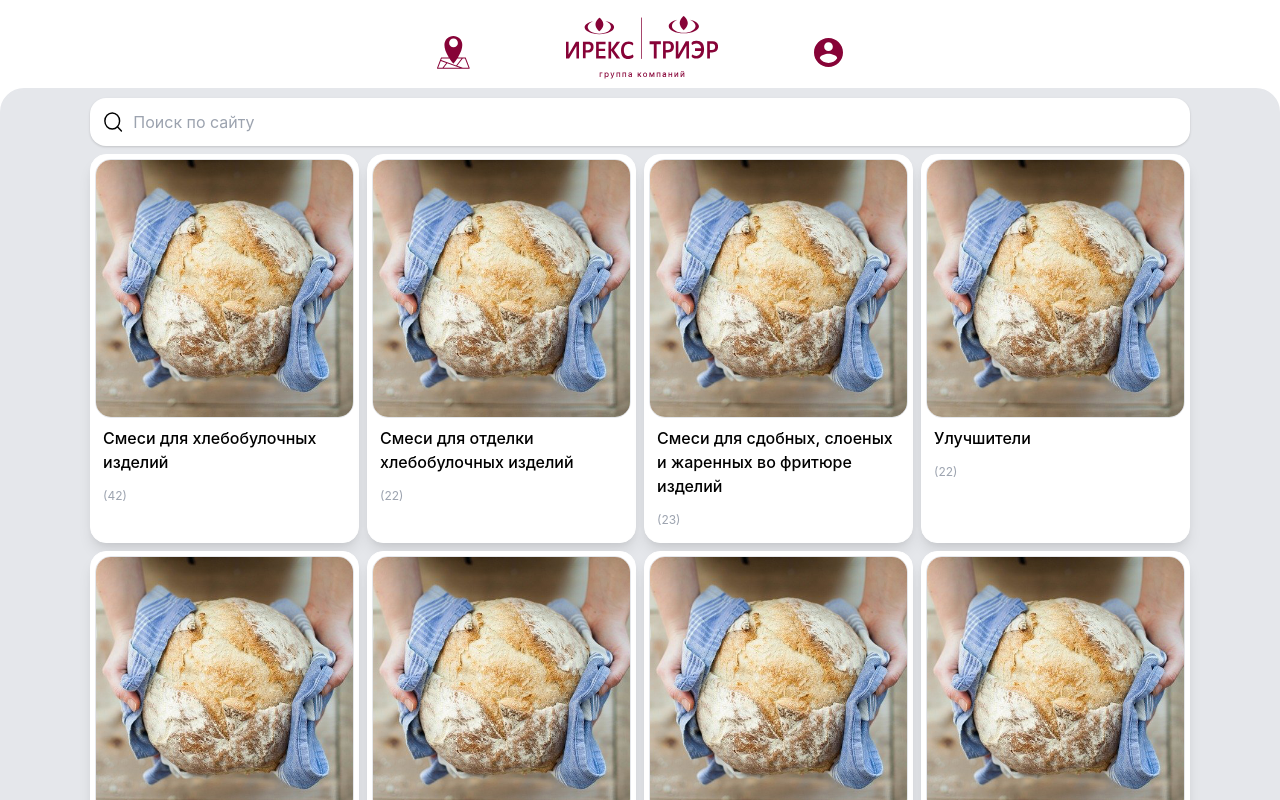
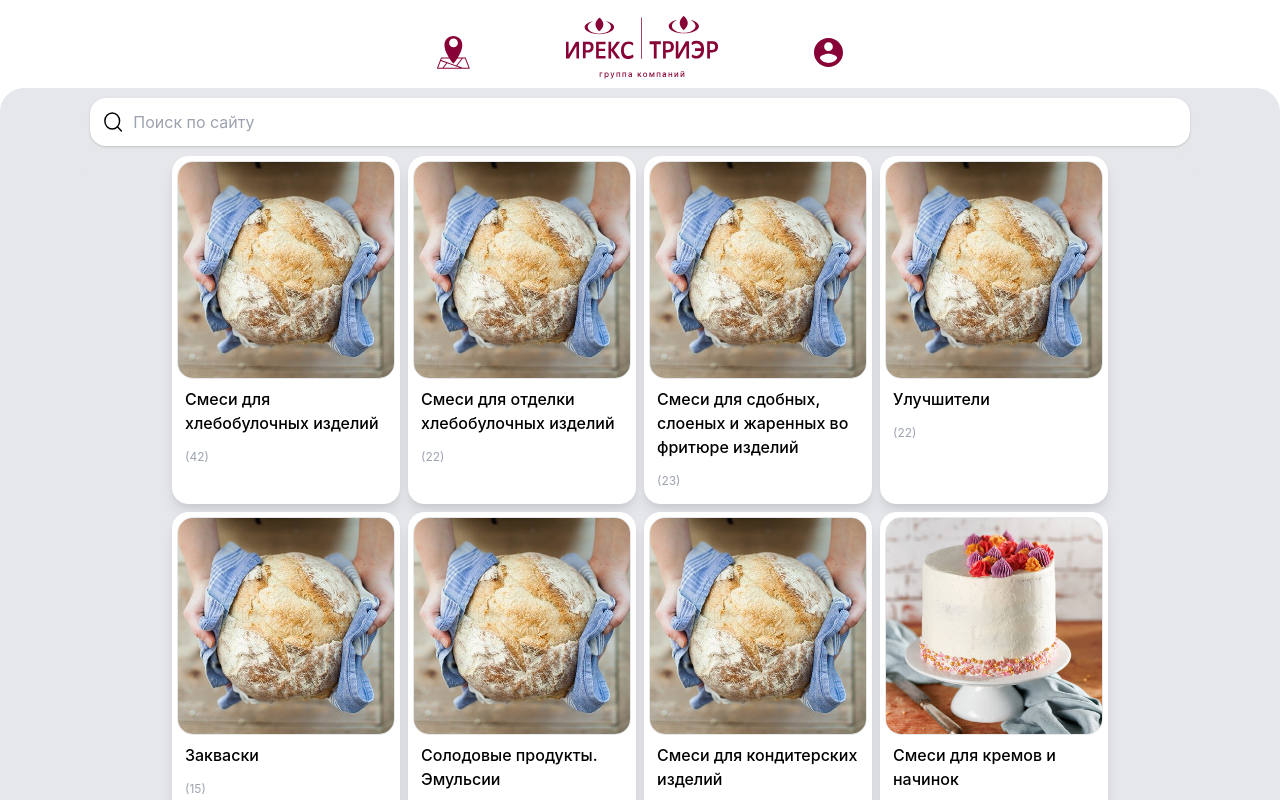
Before and after one commit to Olga-Lukina/Ireksinfoseite_frontend, a Vue app: page / in a window 1280 px wide. Shown: the top 800 px of the page. Built offline with nearby package versions, Linux system fonts and the light colour scheme.

Commit message:
productGrid

```diff
--- a/src/components/CategoryGrid.vue
+++ b/src/components/CategoryGrid.vue
@@ -1,35 +1,39 @@
 <template>
   <div class="bg-gray-200 border-2 border-gray-200 rounded-t-3xl">
     <div class="container">
-     <!--seach-->
-    <div class="flex p-2 m-2 mr-2 bg-white shadow rounded-2xl ">
-            <span class="flex items-center justify-end w-auto p-1 text-gray-500">
-                <img src="@/assets/images/search.svg" alt="seach">
-            </span>
-            <input class="w-full p-1 rounded" type="text" placeholder="Поиск по сайту">
-        </div>
-    <div class="grid grid-cols-2 gap-2 px-2 pb-4 xs:grid-cols-2 s:grid-cols-3 m:grid-cols-3 l:grid-cols-4">
-      <div class="flex sm:flex-wrap" v-for="category in categories" :key="category.name">
+      <div
+        class="grid grid-cols-2 gap-2 px-2 pb-4 xs:grid-cols-2 s:grid-cols-3 m:grid-cols-3 l:grid-cols-4"
+      >
+        <div
+          class="flex flex-col w-full"
+          v-for="category in categories"
+          :key="category.name"
+        >
           <!--Card-->
-        <div class="bg-white border border-white shadow-lg rounded-2xl">
+          <div
+            class="flex flex-col flex-1 bg-white border border-white shadow-lg sm:flex-wrap rounded-2xl"
+          >
             <div class="p-4 px-1 py-1 sm:w-1/2 lg:w-1/3 sm:py-1">
+              <div class="flex-1">
                 <figure>
-          <router-link
-          :to='categorylink(category)'
-          >
-            <img class="border rounded-2xl"
+                  <router-link :to="categorylink(category)">
+                    <img
+                      class="border rounded-2xl"
                       :src="require(`@/assets/images/${category.image}`)"
                       :alt="category.name"
                     />
                   </router-link>
                 </figure>
-            <router-link
-           :to='categorylink(category)'
-        >
+                <router-link :to="categorylink(category)">
                   <h2 class="m-2 text-sm font-medium ">{{ category.name }}</h2>
                 </router-link>
+              </div>
               <div class="mb-2">
-            <span class="p-1 m-1 text-xs text-gray-400 m-b-2 numberOfProducts"> ({{ category.numberOfProducts }})</span>
+                <span
+                  class="p-1 m-1 text-xs text-gray-400 m-b-2 numberOfProducts"
+                >
+                  ({{ category.numberOfProducts }})</span
+                >
               </div>
             </div>
           </div>
@@ -47,15 +51,14 @@ export default {
   props: {
     categories: {
       type: Array,
-      required: true
-    }
+      required: true,
+    },
   },
   methods: {
     categorylink(category) {
-      const parentSlug = category.parentslug ? category.parentslug + '/' : "";
+      const parentSlug = category.parentslug ? category.parentslug + '/' : '';
       return `/categories/${parentSlug}${category.slug}`;
-    }
-  }
-
+    },
+  },
 };
 </script>
--- a/src/components/ProductGrid.vue
+++ b/src/components/ProductGrid.vue
@@ -1,37 +1,53 @@
 <template>
-  <div class="bg-gray-200 border-2 border-gray-200 rounded-t-3xl">
-    <div class="container">
-     <!--seach-->
-    <div class="flex p-2 m-2 mr-2 bg-white shadow rounded-2xl ">
-            <span class="flex items-center justify-end w-auto p-1 text-gray-500">
-                <img src="@/assets/images/search.svg" alt="seach">
-            </span>
-            <input class="w-full p-1 rounded" type="text" placeholder="Поиск по сайту">
+  <!--Card-->
+  <div
+    class="grid grid-cols-2 gap-2 px-2 pb-4 xs:grid-cols-2 s:grid-cols-3 m:grid-cols-3 l:grid-cols-4"
+  >
+    <div
+      class="flex sm:flex-wrap"
+      v-for="product in products"
+      :key="product.name"
+    >
+      <!--Card-->
+      <div class="bg-white border border-white shadow-lg rounded-2xl">
+        <div class="p-4 px-1 py-1 sm:w-1/2 lg:w-1/3 sm:py-1">
+          <figure>
+            <router-link :to="productlink(product)">
+              <img
+                class="border rounded-2xl"
+                :src="require(`@/assets/images/${product.image}`)"
+                :alt="product.name"
+              />
+            </router-link>
+          </figure>
+          <router-link :to="productlink(product)">
+            <h2 class="m-2 text-sm font-medium ">{{ product.name }}</h2>
+          </router-link>
         </div>
-    <div class="grid grid-cols-2 gap-2 px-2 pb-4 xs:grid-cols-2 s:grid-cols-3 m:grid-cols-3 l:grid-cols-4">
-      <div class="flex sm:flex-wrap" v-for="product in products" :key="product.name">
-        <!--Card-->
-
-        <router-link :to='product.slug'><h2>{{product.name}}</h2></router-link>
-        <!--End Card-->
-       </div>
       </div>
     </div>
-</div>
-
+  </div>
+  <!--End Card-->
 </template>
 <script>
 export default {
   data() {
     return {};
   },
+  methods: {
+    goBack() {
+      this.$router.go(-1);
+    },
+    productlink(product) {
+      const parentSlug = product.parentslug ? product.parentslug + '/' : '';
+      return `/products/${parentSlug}${product.slug}`;
+    },
+  },
   props: {
     products: {
       type: Array,
-      required: true
-    }
+      required: true,
+    },
   },
-
-
 };
 </script>
--- a/src/store.js
+++ b/src/store.js
@@ -3,100 +3,129 @@ export default {
     {
       /* categorie 1*/
       name: 'Смеси для хлебобулочных изделий',
-        slug: "smesi-dla-xlebobuloshnich-izdeliy",
-        parentslug: "",
-        image: "bread.jpg",
+      slug: 'smesi-dla-xlebobuloshnich-izdeliy',
+      parentslug: '',
+      image: 'bread.jpg',
       numberOfProducts: '42',
       id: 1,
     },
     {
-        /* untercategorie 1*/
-      name: 'Смеси для белого хлеба',
-      slug: "smesi-dla-belogo-xleba",
-      parentslug: "smesi-dla-xlebobuloshnich-izdeliy",
-      image: "bread.jpg",
-      numberOfProducts: '42',
-      id: 1,
-    },
-
-      {
       /* categorie 2*/
       name: 'Смеси для отделки хлебобулочных изделий',
-        slug: "smesi-dla-otdelki-xlebobuloshnich-izdeliy",
-        parentslug: "",
-        image: "bread.jpg",
+      slug: 'smesi-dla-otdelki-xlebobuloshnich-izdeliy',
+      parentslug: '',
+      image: 'bread.jpg',
       numberOfProducts: '22',
       id: 2,
     },
     {
       /* categorie 3*/
       name: 'Смеси для сдобных, слоеных и жаренных во фритюре изделий',
-        slug: "smesi-dla-sdoblich-sloyonich-i-zarenych-vo-freture",
-        parentslug: "",
-        image: "bread.jpg",
+      slug: 'smesi-dla-sdoblich-sloyonich-i-zarenych-vo-freture',
+      parentslug: '',
+      image: 'bread.jpg',
       numberOfProducts: '23',
       id: 3,
     },
     {
       /* categorie 4*/
       name: 'Улучшители',
-        slug: "ylychitely",
-        parentslug: "",
-        image: "bread.jpg",
+      slug: 'ylychitely',
+      parentslug: '',
+      image: 'bread.jpg',
       numberOfProducts: '22',
       id: 4,
     },
     {
       /* categorie 5*/
       name: 'Закваски',
-        slug: "zakvasky",
-        parentslug: "",
-        image: "bread.jpg",
+      slug: 'zakvasky',
+      parentslug: '',
+      image: 'bread.jpg',
       numberOfProducts: '15',
       id: 5,
     },
     {
       /* categorie 6*/
       name: 'Солодовые продукты. Эмульсии',
-        slug: "solodovie-prodykty-emylsii",
-        parentslug: "",
-        image: "bread.jpg",
+      slug: 'solodovie-prodykty-emylsii',
+      parentslug: '',
+      image: 'bread.jpg',
       numberOfProducts: '18',
       id: 6,
     },
     {
       /* categorie 7*/
       name: 'Смеси для кондитерских изделий',
-        slug: "smesy-dla-konditerskix-izdeliy",
-        parentslug: "",
-        image: "bread.jpg",
+      slug: 'smesy-dla-konditerskix-izdeliy',
+      parentslug: '',
+      image: 'bread.jpg',
       numberOfProducts: '10',
       id: 7,
     },
     {
+      /* untercategorie 7(1)*/
+      name: 'Смеси для бисквитов',
+      slug: 'smesi-dla-beskvitov',
+      parentslug: 'smesy-dla-konditerskix-izdeliy',
+      image: 'torte.jpg',
+      numberOfProducts: '8',
+      id: 1,
+    },
+    {
+      /* untercategorie 7(2)*/
+      name: 'Смеси для масляных бисквитов, кексов, маффинов',
+      slug: 'smesi-dla-maslanyx-beskvitov-keksov-mafinov',
+      parentslug: 'smesy-dla-konditerskix-izdeliy',
+      image: 'torte.jpg',
+      numberOfProducts: '12',
+      id: 1,
+    },
+    {
+      /* untercategorie 7(3)*/
+      name: 'Смеси для песочных полуфабрикатов',
+      slug: 'smesi-dla-pesoshnix-polyfabrikatov',
+      parentslug: 'smesy-dla-konditerskix-izdeliy',
+      image: 'torte.jpg',
+      numberOfProducts: '8',
+      id: 1,
+    },
+    {
+      /* untercategorie 7(4)*/
+      name: 'Смеси для заварных полуфабрикатов',
+      slug: 'smesi-dla-zavarnyx-polyfabrikatov',
+      parentslug: 'smesy-dla-konditerskix-izdeliy',
+      image: 'torte.jpg',
+      numberOfProducts: '1',
+      id: 1,
+    },
+    {
+      /* untercategorie 7(5)*/
+      name: 'Прочее',
+      slug: 'proshee',
+      parentslug: 'smesy-dla-konditerskix-izdeliy',
+      image: 'torte.jpg',
+      numberOfProducts: '7',
+      id: 1,
+    },
+    {
       /* categorie 8*/
       name: 'Смеси для кремов и начинок',
-        slug: "smesi-dla-kremov-i-nachinok",
-        parentslug: "",
-        image: "bread.jpg",
+      slug: 'smesi-dla-kremov-i-nachinok',
+      parentslug: '',
+      image: 'torte.jpg',
       numberOfProducts: '42',
       id: 8,
     },
   ],
-    products:[
+  products: [
     {
-        name: "ПРОМА ЭКЛЕР",
-        slug: "proma-ekler",
+      name: 'ПРОМА ЭКЛЕР',
+      slug: 'proma-ekler',
       id: 1,
-        images:[
-          "torte.jpg",
-           "torte.jpg",
-           "torte.jpg",
-           "torte.jpg"
+      images: ['torte.jpg', 'torte.jpg', 'torte.jpg', 'torte.jpg'],
+      description: 'irgendwas',
+      categoryslug: 'smesy-dla-konditerskix-izdeliy',
+    },
   ],
-        description: "irgendwas",
-        categoryslug: "smesi-dla-belogo-xleba"
-      }
-    ]
-
 };
--- a/src/views/CategoriesListing.vue
+++ b/src/views/CategoriesListing.vue
@@ -1,28 +1,43 @@
 <template>
-   <div class="home">
-    <CategoryGrid :categories='categories'/>
+  <div class="home">
+    <!--link back-->
+    <div class="bg-gray-200 border-2 border-gray-200 rounded-t-3xl">
+      <div class="flex items-center justify-center p-2 m-2" @click="goBack">
+        <img
+          class="mr-auto"
+          src="@/assets/images/chevron_left.svg"
+          alt="chevron_left"
+        />
+        <a class="mr-auto">{{ name }}</a>
+      </div>
+      <CategoryGrid :categories="categories" />
+    </div>
   </div>
 </template>
 <script>
-import store from "@/store";
-import CategoryGrid from '@/components/CategoryGrid.vue'
+import store from '@/store';
+import CategoryGrid from '@/components/CategoryGrid.vue';
 export default {
   data() {
-    return {
-    };
+    return {};
   },
   components: {
-    CategoryGrid
+    CategoryGrid,
   },
-
+  methods: {
+    goBack() {
+      this.$router.go(-1);
+    },
+  },
+  props: {
+    name: String,
+  },
   computed: {
     categories() {
       return store.categories.filter(
-        category => category.parentslug === this.$route.params.slug
+        (category) => category.parentslug === this.$route.params.slug
       );
-    }
-  }
+    },
+  },
 };
-
-
 </script>
--- a/src/views/Home.vue
+++ b/src/views/Home.vue
@@ -1,25 +1,36 @@
 <template>
-   <div class="home">
-    <CategoryGrid :categories='categories'/>
+  <div class="bg-gray-200 border-2 border-gray-200 home rounded-t-3xl">
+    <div class="container">
+      <!--seach-->
+      <div class="flex p-2 m-2 mr-2 bg-white shadow rounded-2xl ">
+        <span class="flex items-center justify-end w-auto p-1 text-gray-500">
+          <img src="@/assets/images/search.svg" alt="seach" />
+        </span>
+        <input
+          class="w-full p-1 rounded"
+          type="text"
+          placeholder="Поиск по сайту"
+        />
+      </div>
+      <CategoryGrid :categories="categories" />
+    </div>
   </div>
 </template>
 
 <script>
 // @ is an alias to /src
-import store from "@/store.js";
-import CategoryGrid from '@/components/CategoryGrid.vue'
+import store from '@/store.js';
+import CategoryGrid from '@/components/CategoryGrid.vue';
 
 export default {
-  name: "home",
+  name: 'home',
   components: {
-    CategoryGrid
+    CategoryGrid,
   },
   computed: {
     categories() {
-      return store.categories.filter(
-        category => category.parentslug ===''
-      );
-    }
-  }
+      return store.categories.filter((category) => category.parentslug === '');
+    },
+  },
 };
 </script>
--- a/src/views/Login.vue
+++ b/src/views/Login.vue
@@ -1,33 +1,3 @@
 <template>
-  <div class="login">
-     <div class="container mx-auto">
-       <div class="relative">
-         <img class="mx-auto border rounded-t-3xl" src="@/assets/images/eclir_1.png" alt="eclir_1">
-        <div class="absolute top-0 left-0 flex items-center justify-center w-screen p-4 mx-auto bg-white bg-opacity-50 border rounded-t-3xl">
-            <img class="mr-auto" src="@/assets/images/chevron_left.svg" alt="chevron_left">
-             <h3 class="mr-auto">Прома эклер</h3>
-        </div>
-        </div>
-
-
-
-
-
-
-     <!--title for productname-->
-
-
-        <!--Card-->
-
-
-
-           <!--Slider-->
-
-
-
-
-        <!--End Card-->
-    </div>
-
-  </div>
+  <div class="login"></div>
 </template>
--- a/src/views/ProductDetail.vue
+++ b/src/views/ProductDetail.vue
@@ -1,45 +1,54 @@
 <template>
-     <div class="bg-gray-200 border-2 border-gray-200 rounded-t-3xl">
-    <div class="container">
-     <!--title for subcategory-->
-   <h3> {{ productdetail.name }}</h3>
-        <!--Card-->
-        <div class="bg-white border border-white shadow-lg rounded-2xl">
-          <div class="p-4 px-1 py-1 sm:w-1/2 lg:w-1/3 sm:py-1">
-           <!--Slider-->
+  <div class="container mx-auto">
+    <div class="relative">
+      <img
+        class="mx-auto border rounded-t-3xl"
+        src="@/assets/images/eclir_1.png"
+        alt="eclir_1"
+      />
+      <div
+        class="absolute top-0 left-0 flex items-center justify-center w-screen p-4 mx-auto bg-white bg-opacity-50 border rounded-t-3xl"
+      >
+        <img
+          class="mr-auto"
+          src="@/assets/images/chevron_left.svg"
+          alt="chevron_left"
+        />
+        <h3 class="mr-auto">Прома эклер</h3>
+      </div>
+    </div>
 
-                <h1> {{ productdetail.name }}</h1>
-                <p>{{ productdetail.description }}</p>
-          </div>
-        </div>
-        <!--End Card-->
-    </div>
-</div>
+    <!--title for productname-->
+
+    <!--Card-->
+
+    <!--Slider-->
+
+    <!--End Card-->
+  </div>
 </template>
 
 <script>
-import store from "@/store.js";
+import store from '@/store.js';
 export default {
   props: {
     slug: {
       type: String,
-      required: true
+      required: true,
     },
     productdetailSlug: {
       type: String,
-      required: true
-    }
+      required: true,
+    },
   },
   computed: {
     productlisting() {
       return store.productlisting.find(
-        productdetail => productdetail.slug === this.slug
+        (productdetail) => productdetail.slug === this.slug
       );
     },
   },
 };
 </script>
 
-<style>
-
-</style>
+<style></style>
--- a/src/views/ProductListing.vue
+++ b/src/views/ProductListing.vue
@@ -1,31 +1,44 @@
 <template>
-    <div class="bg-gray-200 border-2 border-gray-200 rounded-t-3xl">
-    <ProductGrid :products='products' />
-</div>
+  <div class="bg-gray-200 border-2 border-gray-200 rounded-t-3xl">
+    <div class="container">
+      <!--link back-->
+      <div class="bg-gray-200 border-2 border-gray-200 rounded-t-3xl">
+        <div class="flex items-center justify-center p-2 m-2" @click="goBack">
+          <img
+            class="mr-auto"
+            src="@/assets/images/chevron_left.svg"
+            alt="chevron_left"
+          />
+          <a class="mr-auto">{{ name }}</a>
+        </div>
+      </div>
+      <ProductGrid :products="products" />
+    </div>
+  </div>
 </template>
 
 <script>
-    import store from "@/store";
-    import ProductGrid from '@/components/ProductGrid.vue'
+import store from '@/store';
+import ProductGrid from '@/components/ProductGrid.vue';
 export default {
   data() {
     return {};
   },
   components: {
-  ProductGrid
+    ProductGrid,
   },
   props: {
     slug: {
       type: String,
-      required: true
-    }
+      required: true,
+    },
   },
   computed: {
-    products() {
-      return store.products.filter(
-        product => product.categoryslug === this.$route.params.subcategoriesSlug
+    categories() {
+      return store.categories.filter(
+        (category) => category.parentslug === this.$route.params.slug
       );
-    }
-  }
+    },
+  },
 };
 </script>
```
Lines whose indentation alone changed are shown as unchanged.
